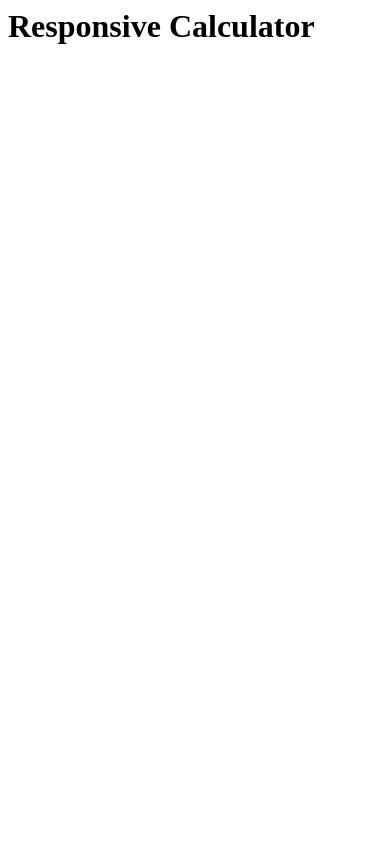
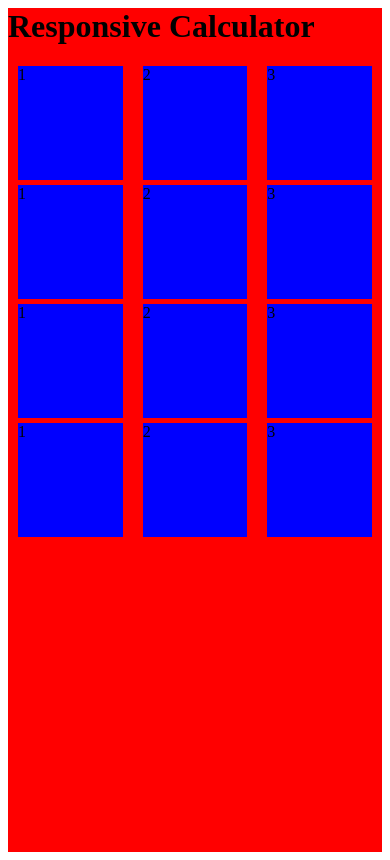
Before and after one commit to abramicf/responsiveCalculator, a plain HTML site: page index.html in a window 390 px wide. Drawn offline with nearby package versions, Linux system fonts and the light colour scheme.

Commit message:
building out front end.  Height and width of buttons responsive.

```diff
--- a/index.html
+++ b/index.html
@@ -5,13 +5,35 @@
     <link rel="stylesheet" href="style.css">
   </head>
   <body ng-app='myApp'>
+    <div class='container'>
       <h1>
       Responsive Calculator
       </h1>
-      <div>
+
+      <div class="l-wrap">
+        <div class="three-col-grid">
+          <div class="grid-item">1</div>
+          <div class="grid-item">2</div>
+          <div class="grid-item">3</div>
+        </div>
+        <div class="three-col-grid">
+          <div class="grid-item">1</div>
+          <div class="grid-item">2</div>
+          <div class="grid-item">3</div>
+        </div>
+        <div class="three-col-grid">
+          <div class="grid-item">1</div>
+          <div class="grid-item">2</div>
+          <div class="grid-item">3</div>
+        </div>
+        <div class="three-col-grid">
+          <div class="grid-item">1</div>
+          <div class="grid-item">2</div>
+          <div class="grid-item">3</div>
+        </div>
       </div>
     </div>
-  <script src="https://ajax.googleapis.com/ajax/libs/angularjs/1.5.7/angular.min.js"></script>
-  <script src='app.js'></script>
+    <script src="https://ajax.googleapis.com/ajax/libs/angularjs/1.5.7/angular.min.js"></script>
+    <script src='app.js'></script>
   </body>
 </html>
--- a/style.css
+++ b/style.css
@@ -1,3 +1,59 @@
-div {
+.container {
+  height: 100vh;
+  background-color: red;
+}
+
+.h1 {
+  height: 10%;
+}
+
+.l-wrap {
+  height:90%;
+}
+
+.three-col-grid {
+  height: 15%;
+  margin-top: 5px;
+  margin-bottom: 5px;
+  background color: white;
+}
+
+.grid-item {
+  width: calc((100% - 20px * 3) / 3);
+  height: 100%;
+  margin-right: 10px;
+  margin-left: 10px;
+/*  padding: 10px;
   color: blue;
+  font-size: 30;*/
+  float: left;
+  background-color: blue;
 }
+
+.three-col-grid:after {
+  display: table;
+  clear: both;
+  content: '';
+}
+
+/*https://zellwk.com/blog/responsive-grid-system/*/
+
+/*html {
+  box-sizing: border-box;
+}
+*/
+/*.l-wrap {
+  max-width: 1140px;
+  margin-right: auto;
+  margin-left: auto;
+}
+
+.three-col-grid .grid-item {
+  width: 380px;
+  float: left;
+}*/
+/**,
+*:before,
+*:after {
+  box-sizing: inherit;
+}*/
```
